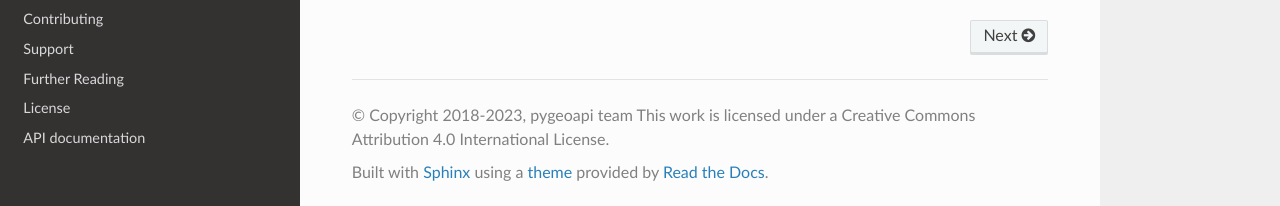
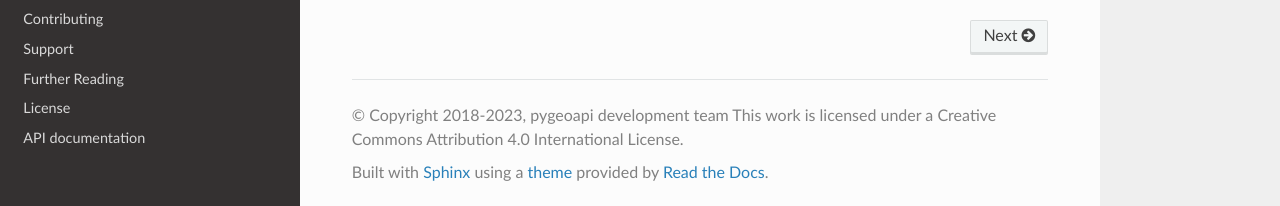
Before and after one commit to geopython/pygeoapi, a Sphinx documentation site: the page built from docs/source/index.rst, in a window 1280 px wide and 900 px high, scrolled down 6218 px. Shown: the part 691-897 px from the top of the window. Built offline with Sphinx 7.4.7 and the Read the Docs theme 2.0.0, drawn with Linux system fonts in a browser that asks for light colours.

Commit message:
update main copyright statement (#1303)

```diff
--- a/docs/source/conf.py
+++ b/docs/source/conf.py
@@ -100,7 +100,7 @@ master_doc = 'index'
 # General information about the project.
 # General information about the project.
 project = 'pygeoapi'
-author = 'pygeoapi team'
+author = 'pygeoapi development team'
 license = 'This work is licensed under a Creative Commons Attribution 4.0 International License'  # noqa
 copyright = '2018-2023, ' + author + ' ' + license
 
```
Also changed, not shown: LICENSE.md, 1 other file.
